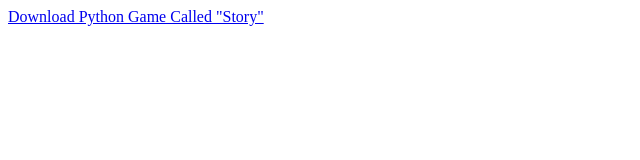
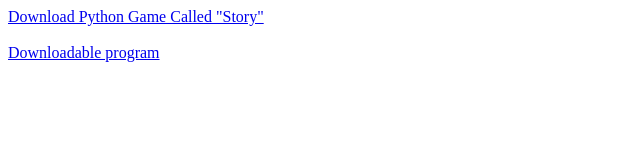
Before and after one commit to Davistazz/Davistazz.github.io, a plain HTML site: page S1.html in a window 1280 px wide. Shown: the whole page, without its empty margins (0-640 px from the left). Drawn offline with Linux system fonts and the light colour scheme.

Commit message:
Add files via upload

```diff
--- a/S1.html
+++ b/S1.html
@@ -7,8 +7,8 @@
     <body>
 
     <a href="/ex.story.py">Download Python Game Called "Story"</a>
-
-
+     <br /><br />
+    <a href="/downloadable project.py">Downloadable program</a>
 
 
 
```
